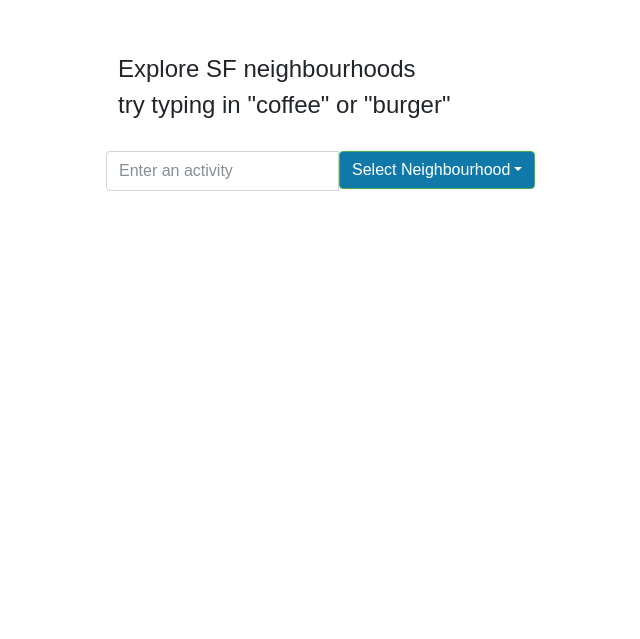
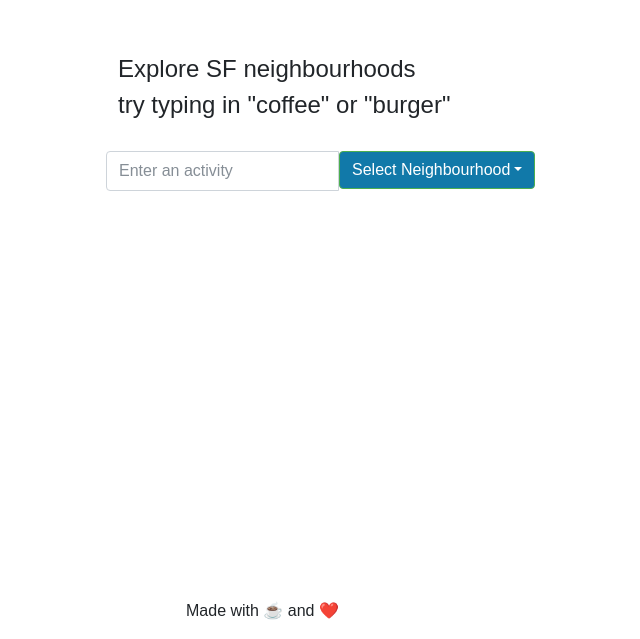
Before and after one commit to achandrashekhar/stirapp, a React (Create React App) app: page / in a window 1280 px wide. Shown: the part 161-800 px from the top of the page, without its empty margins (406-1046 px from the left). Built offline with nearby package versions, Linux system fonts and the light colour scheme.

Commit message:
bottom message

```diff
--- a/src/App.css
+++ b/src/App.css
@@ -68,3 +68,11 @@ border-color: #4CAF50;
 .card-title{
   color: #0f09b0;
 }
+
+.footer {
+  position: fixed;
+  bottom: 0;
+  left:45%;
+  padding: 1rem;
+  text-align: center;
+}
--- a/src/App.js
+++ b/src/App.js
@@ -44,7 +44,6 @@ this.setState({screenName:results,venues:info,photos:photosArray})
         <p>    try typing in "coffee" or "burger" </p>
         </div>
         <MainPage getInfo = {this.callFunc.bind(this)} loca= {""}/>
-
       </div>
       );
     } else return(
--- a/src/MainPage.js
+++ b/src/MainPage.js
@@ -126,6 +126,7 @@ let res = axios.all(ops).then(axios.spread((...args) => {
       <div>
 
         <SearchBar handleClick = {this.setPlace.bind(this)}/>
+          <div className = "footer">Made with ☕️ and ❤️ </div>
 
       </div>
     );
```
